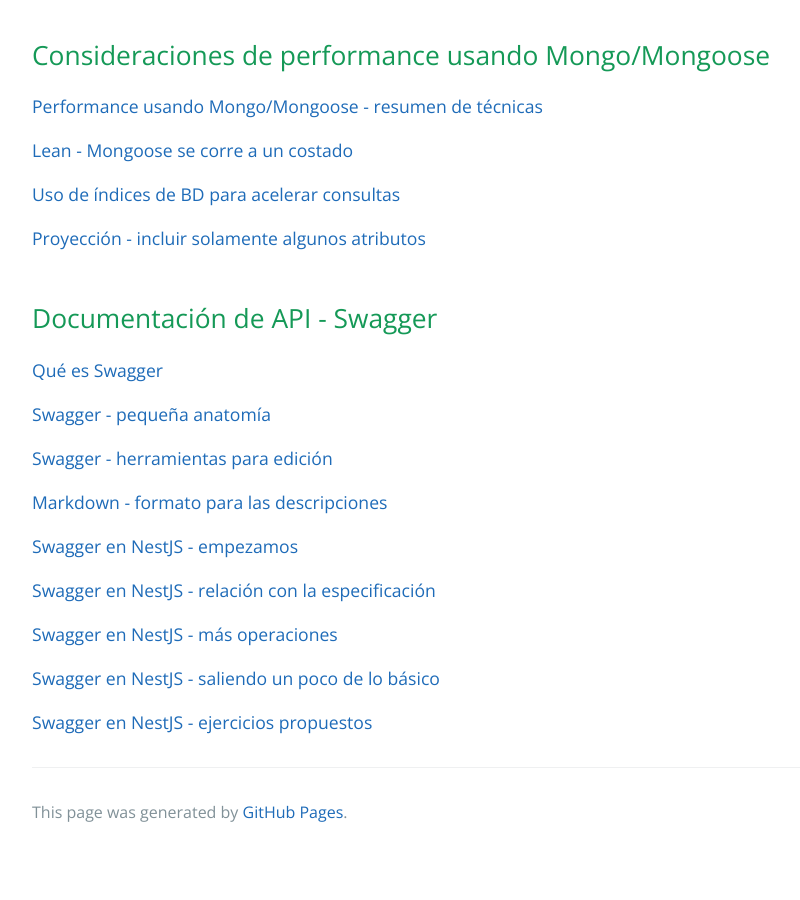
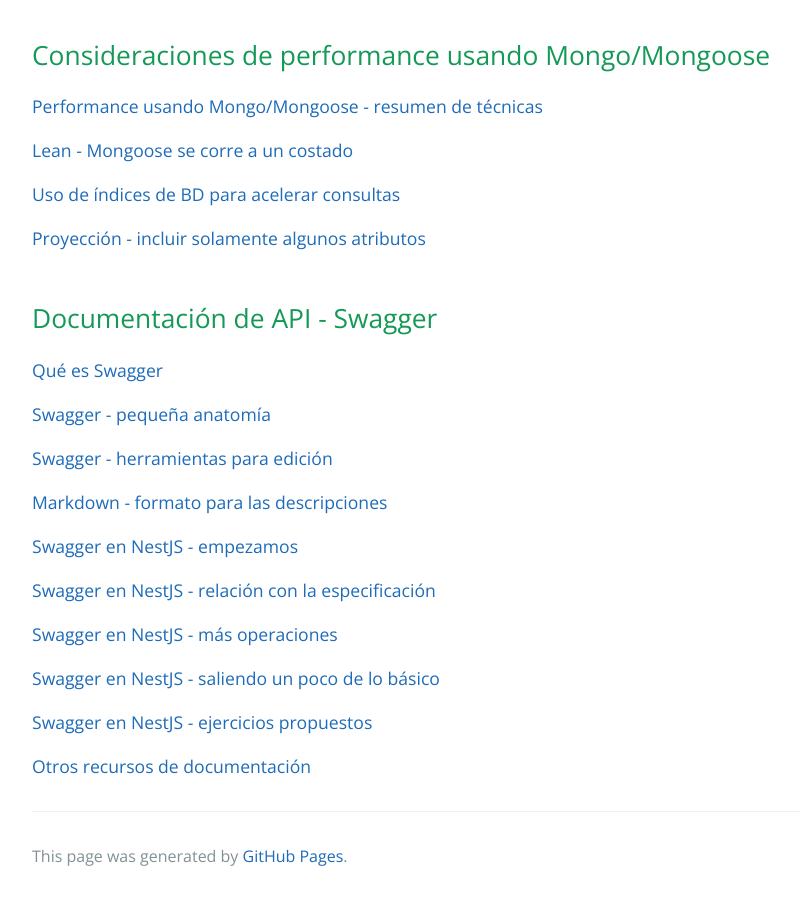
Before and after one commit to clombardi/bdsol-capacitacion-desarrollo, a Jekyll site: the page built from etapa-1-index.md, in a window 1280 px wide and 900 px high, scrolled down 1541 px. Shown: the whole window, without its empty margins (192-992 px from the left). Built offline with Jekyll 4.4.1, drawn with Linux system fonts in a browser that asks for light colours; our own code applies the rules of GitHub Pages for plain Markdown files; before the commit the page ends 2397 px from its top, so only the background shows below that.

Commit message:
un olvido

```diff
--- a/etapa-1-index.md
+++ b/etapa-1-index.md
@@ -80,3 +80,5 @@ layout: default
 [Swagger en NestJS - saliendo un poco de lo básico](./swagger/swagger-nestjs-plus)
 
 [Swagger en NestJS - ejercicios propuestos](./swagger/swagger-ejercicios)
+
+[Otros recursos de documentación](./swagger/otros-recursos)
```
